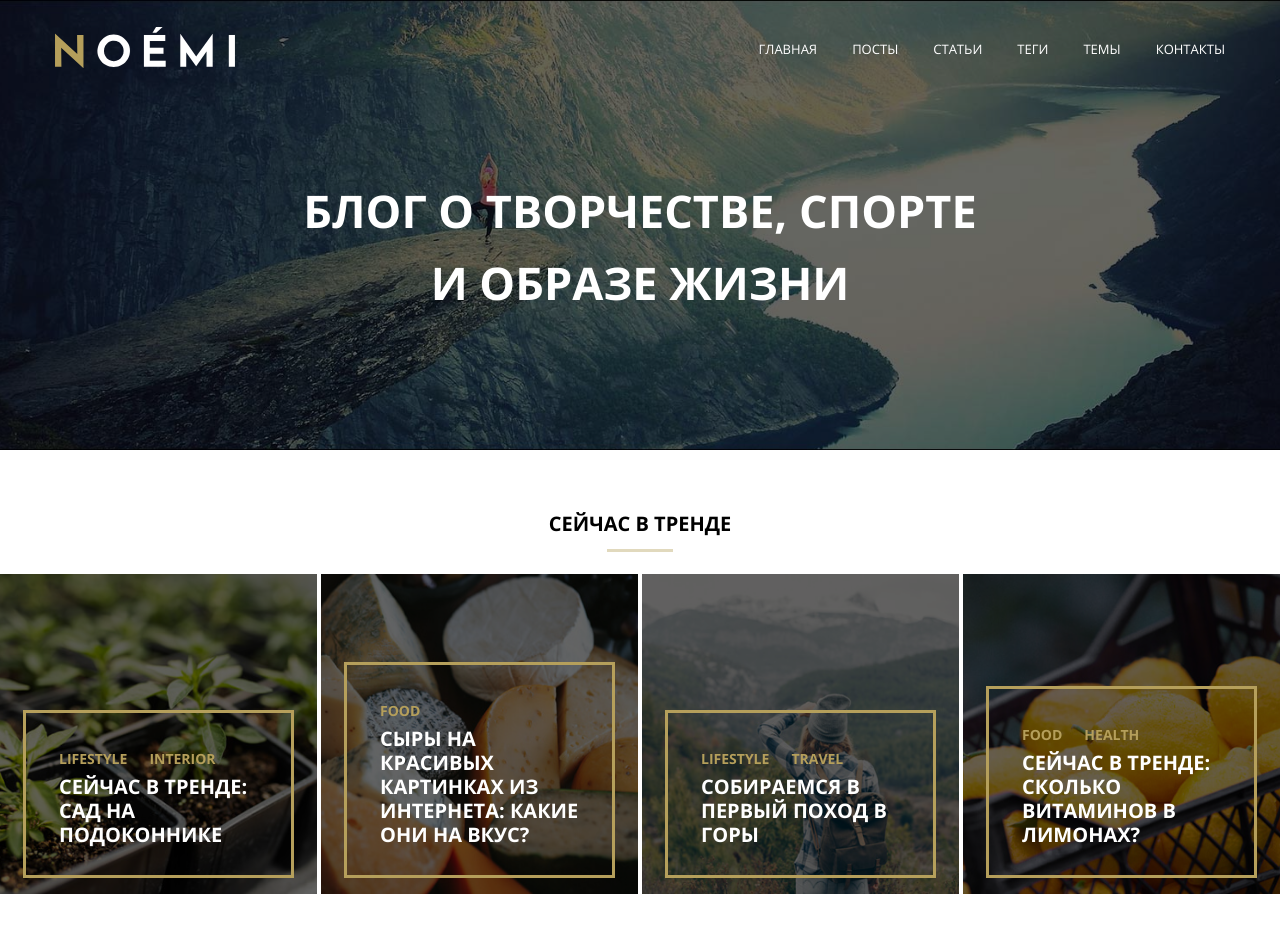
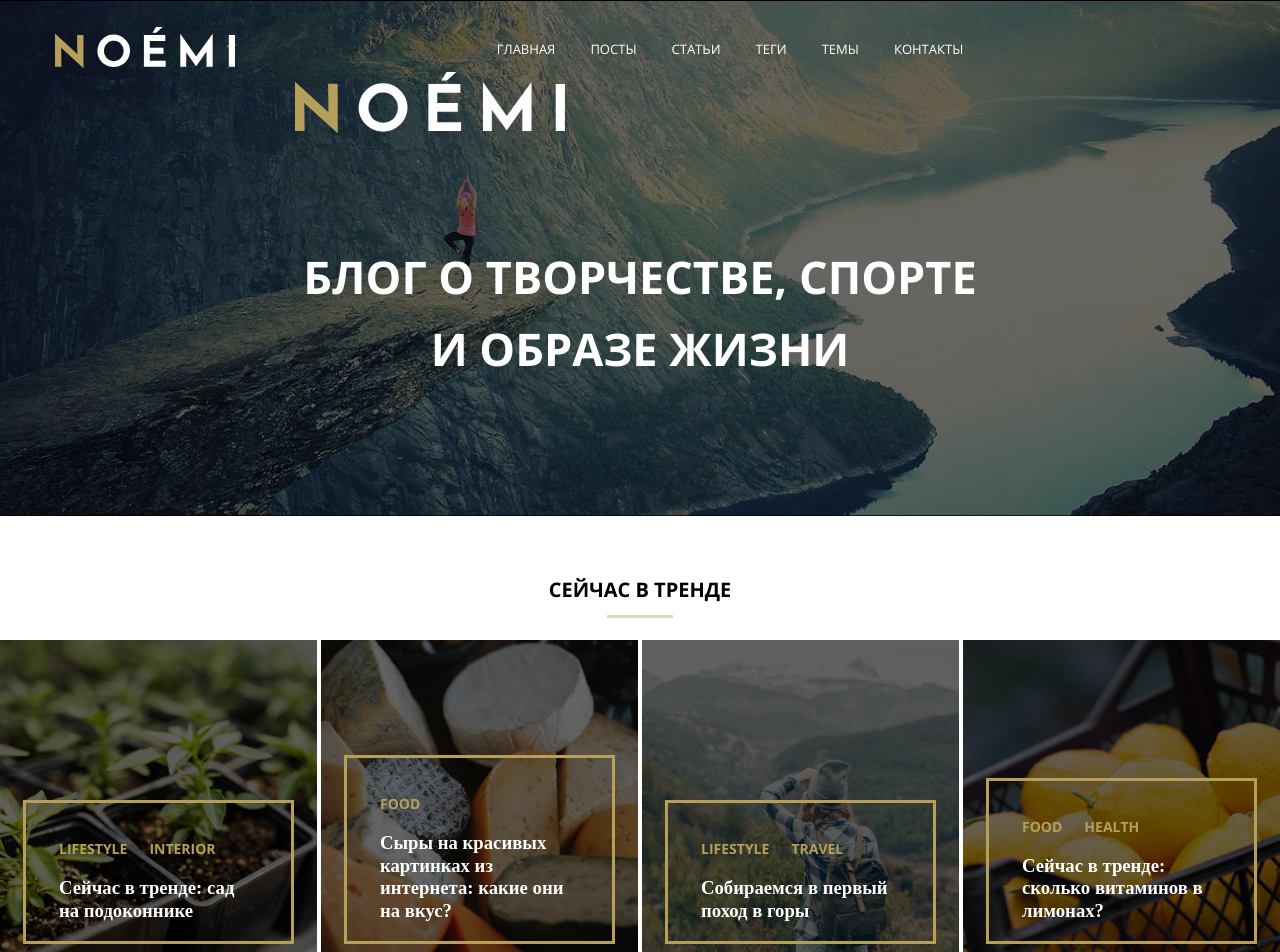
Before and after one commit to IrinaAgliullina/MQ56-diploma, a plain HTML site: page index.html in a window 1280 px wide. Shown: the top 952 px of the page. Drawn offline with Linux system fonts and the light colour scheme; files whose address does not match are found by name.

Commit message:
Add files via upload
Адаптивная верстка блоков header, Все тренды.

```diff
--- a/index.html
+++ b/index.html
@@ -14,15 +14,13 @@
 
         <div class="wrapper header-wrapper">
 
-            <div class="logo">
-                <a href="#">
-                    <img class="logo-picture"
+                <a href="#" class="logo">
+                    <img class="logo-img"
                          src="svg/noemi-logo.svg"
-                         alt="Noemi logo"
+                         alt="noemi logo"
                          width="180"
                          loading="lazy">
                 </a>
-            </div>
 
             <nav class="header-menu">
                 <ul class="header-menu-list">
@@ -47,12 +45,26 @@
                 </ul>
             </nav>
 
+            <nav class="burger-menu">
+                <div class="burger"></div>
+                <div class="burger"></div>
+                <div class="burger"></div>
+            </nav>
+
         </div>
 
         <div class="intro-wrapper">
+
+            <img class="logo-mobile"
+                     src="svg/noemi-logo.svg"
+                     alt="noemi logo"
+                     width="270"
+                     loading="lazy">
+
             <h1 class="intro">
                 Блог о творчестве, спорте и образе жизни
             </h1>
+
         </div>
 
     </div>
@@ -78,7 +90,7 @@
                         </li>
                     </ul>
                     <a href="#" class="post-title-link">
-                        <h3 class="post-title trends-title">
+                        <h3 class="trends-title">
                             Сейчас в тренде: сад на подоконнике
                         </h3>
                     </a>
@@ -94,7 +106,7 @@
                         </li>
                     </ul>
                     <a href="#" class="post-title-link">
-                        <h3 class="post-title trends-title">
+                        <h3 class="trends-title">
                             Сыры на красивых картинках из интернета: какие они на вкус?
                         </h3>
                     </a>
@@ -115,7 +127,7 @@
                         </li>
                     </ul>
                     <a href="#" class="post-title-link">
-                        <h3 class="post-title trends-title">
+                        <h3 class="trends-title">
                             Собираемся в первый поход в горы
                         </h3>
                     </a>
@@ -136,7 +148,7 @@
                         </li>
                     </ul>
                     <a href="#" class="post-title-link">
-                        <h3 class="post-title trends-title">
+                        <h3 class="trends-title">
                             Сейчас в тренде: сколько витаминов в лимонах?
                         </h3>
                     </a>
```
